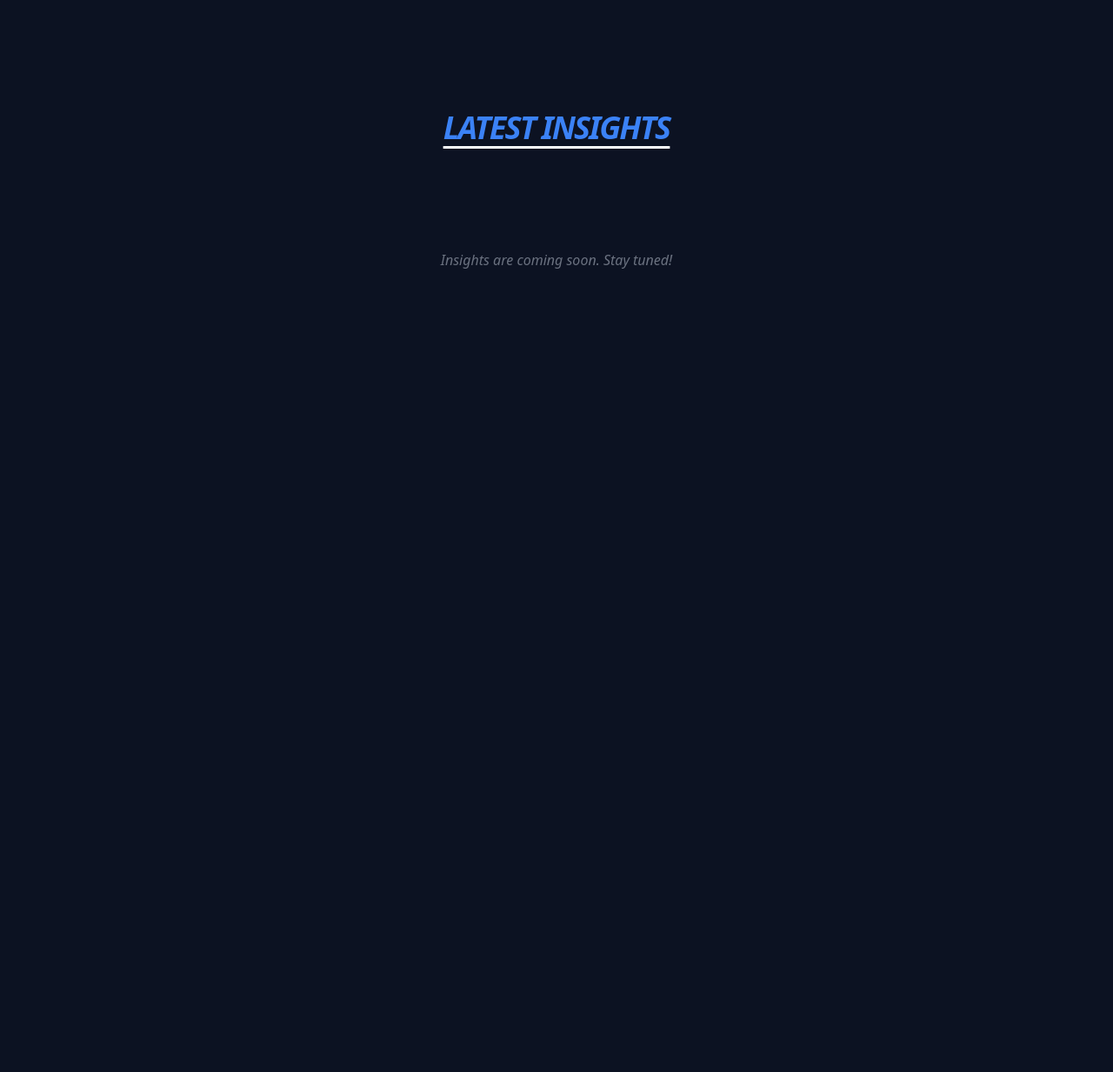
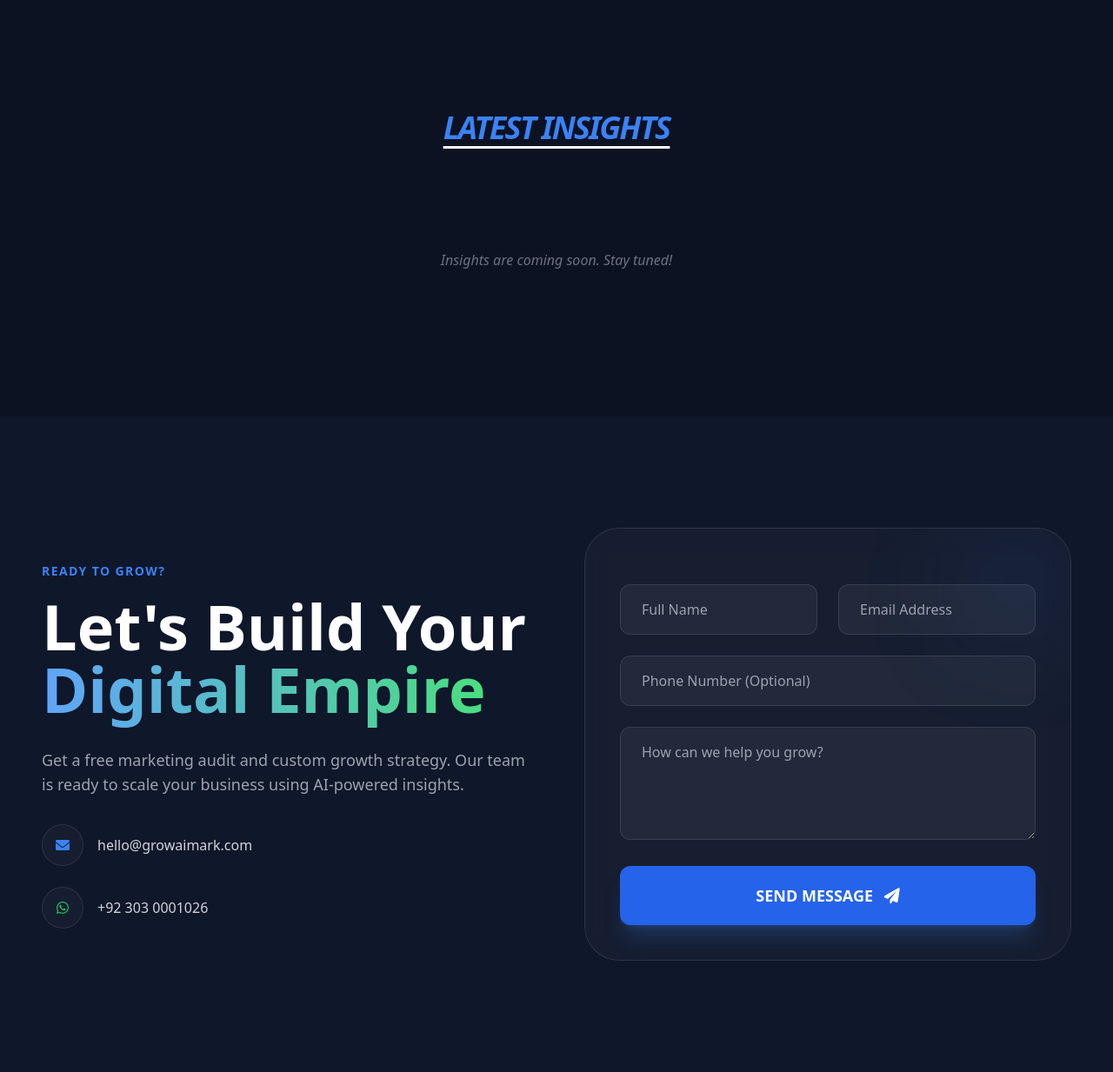
Before and after one commit to MrSaboorKhan/growaimark-agency, a Django app: page / in a window 1280 px wide. Shown: the part 1431-2664 px from the top of the page at 87% size. Before the commit the page ends 1740 px from the top, so only its background shows below. Run offline with Django 5.2, Linux system fonts and the light colour scheme; data that the repository does not hold is empty; parts of the project's set-up code (start-up, migrations or seed data) failed here and were passed over; some libraries are stand-ins or nearby versions.

Commit message:
added professional contact form with database integration

```diff
--- a/core/urls.py
+++ b/core/urls.py
@@ -27,6 +27,7 @@ from website.views import home  # Ye line add karein
 urlpatterns = [
     path('admin/', admin.site.urls),
     path('', home, name='home'),  # Ye line add karein
+    path('contact-submit/', views.contact_view, name='contact_view'),
 ]
 from django.urls import path
 from website import views
--- a/website/admin.py
+++ b/website/admin.py
@@ -6,3 +6,7 @@ from .models import Blog
 
 # Is line se aapka Blog section admin panel mein nazar aane lagega
 admin.site.register(Blog)
+
+from .models import Blog, ContactMessage # ContactMessage ko bhi import karein
+
+admin.site.register(ContactMessage)
--- a/website/templates/website/home.html
+++ b/website/templates/website/home.html
@@ -84,6 +84,47 @@
         </div>
     </section>
 
+    <section id="contact" class="py-32 px-6 md:px-12 bg-[#0f172a]">
+    <div class="max-w-7xl mx-auto grid md:grid-cols-2 gap-16 items-center">
+        <div>
+            <span class="text-blue-500 font-bold uppercase tracking-widest text-sm">Ready to Grow?</span>
+            <h2 class="text-5xl md:text-7xl font-black mt-4 mb-8 leading-tight">Let's Build Your <br> <span class="text-transparent bg-clip-text bg-gradient-to-r from-blue-400 to-green-400">Digital Empire</span></h2>
+            <p class="text-gray-400 text-lg mb-8">Get a free marketing audit and custom growth strategy. Our team is ready to scale your business using AI-powered insights.</p>
+
+            <div class="space-y-6">
+                <div class="flex items-center space-x-4">
+                    <div class="w-12 h-12 glass rounded-full flex items-center justify-center text-blue-500">
+                        <i class="fas fa-envelope"></i>
+                    </div>
+                    <p class="text-gray-300">hello@growaimark.com</p>
+                </div>
+                <div class="flex items-center space-x-4">
+                    <div class="w-12 h-12 glass rounded-full flex items-center justify-center text-green-500">
+                        <i class="fab fa-whatsapp"></i>
+                    </div>
+                    <p class="text-gray-300">+92 303 0001026</p>
+                </div>
+            </div>
+        </div>
+
+        <div class="glass p-10 rounded-[2.5rem] border border-white/10 relative overflow-hidden">
+            <div class="absolute top-0 right-0 w-32 h-32 bg-blue-500/10 blur-3xl rounded-full"></div>
+            <form action="{% url 'contact_view' %}" method="POST" class="space-y-6 relative z-10">
+                {% csrf_token %}
+                <div class="grid md:grid-cols-2 gap-6">
+                    <input type="text" name="name" placeholder="Full Name" required class="w-full bg-white/5 border border-white/10 rounded-xl px-6 py-4 focus:border-blue-500 outline-none transition">
+                    <input type="email" name="email" placeholder="Email Address" required class="w-full bg-white/5 border border-white/10 rounded-xl px-6 py-4 focus:border-blue-500 outline-none transition">
+                </div>
+                <input type="text" name="phone" placeholder="Phone Number (Optional)" class="w-full bg-white/5 border border-white/10 rounded-xl px-6 py-4 focus:border-blue-500 outline-none transition">
+                <textarea name="message" rows="4" placeholder="How can we help you grow?" required class="w-full bg-white/5 border border-white/10 rounded-xl px-6 py-4 focus:border-blue-500 outline-none transition"></textarea>
+
+                <button type="submit" class="w-full bg-blue-600 hover:bg-blue-700 py-5 rounded-xl font-black text-lg shadow-xl shadow-blue-500/20 transition transform hover:scale-[1.02]">
+                    SEND MESSAGE <i class="fas fa-paper-plane ml-2"></i>
+                </button>
+            </form>
+        </div>
+    </div>
+</section>
     <a href="https://wa.me/923030001026" class="fixed bottom-10 right-10 bg-green-500 p-5 rounded-full shadow-[0_0_30px_rgba(34,197,94,0.4)] hover:scale-110 transition z-50">
         <i class="fab fa-whatsapp text-3xl text-white"></i>
     </a>
--- a/website/views.py
+++ b/website/views.py
@@ -15,3 +15,19 @@ def home(request):
 def blog_list(request):
     all_blogs = Blog.objects.all().order_by('-date_posted')
     return render(request, 'website/blog_list.html', {'blogs': all_blogs})
+
+
+from django.shortcuts import redirect
+from .models import Blog, ContactMessage
+
+
+def contact_view(request):
+    if request.method == 'POST':
+        name = request.POST.get('name')
+        email = request.POST.get('email')
+        phone = request.POST.get('phone')
+        message = request.POST.get('message')
+
+        # Data save karna
+        ContactMessage.objects.create(name=name, email=email, phone=phone, message=message)
+        return redirect('home')  # Message bhejte hi home par wapas le jaye
```
Also changed, not shown: website/models.py (+11 -0 lines), db.sqlite3, website/migrations/0002_contactmessage.py (added).
